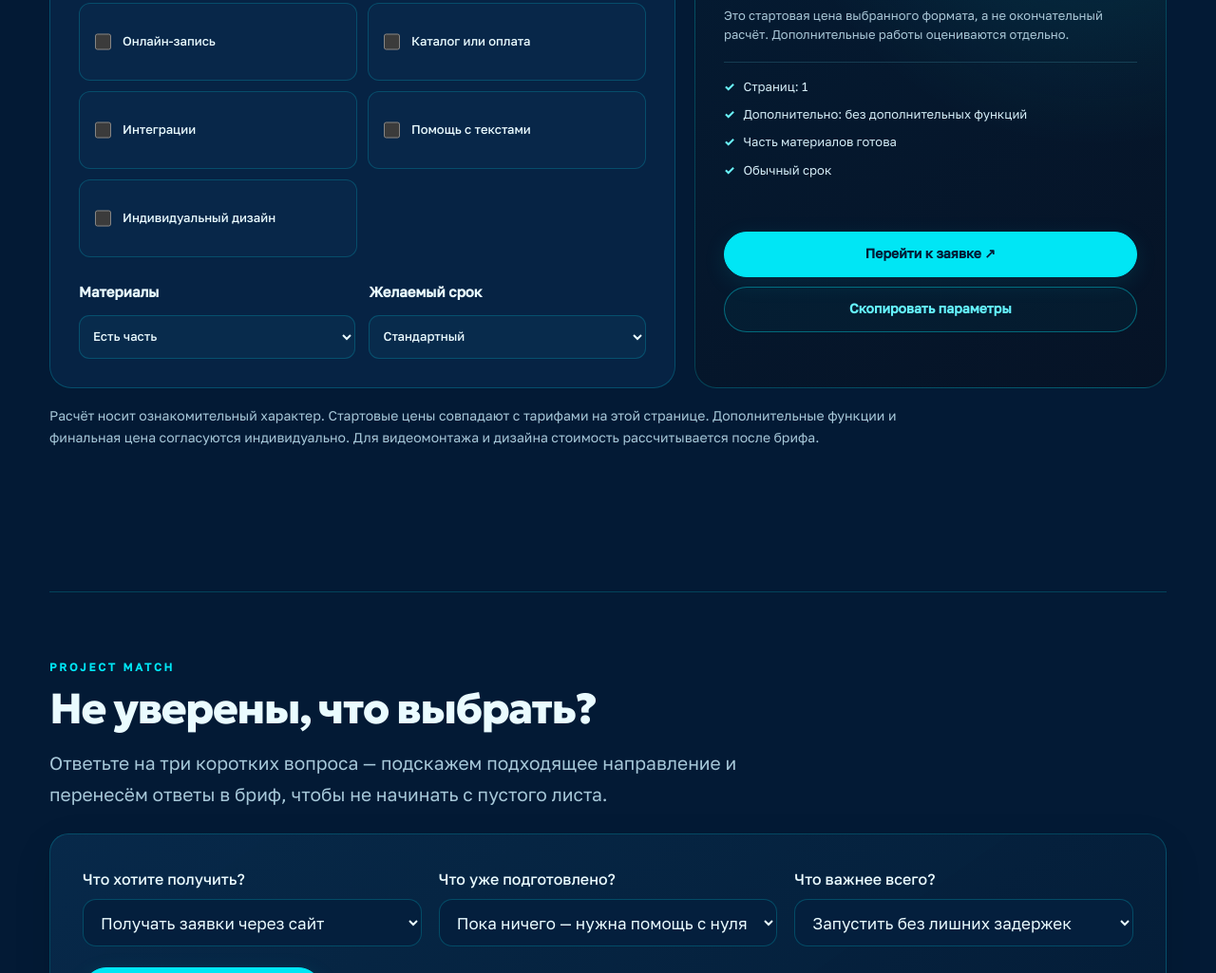
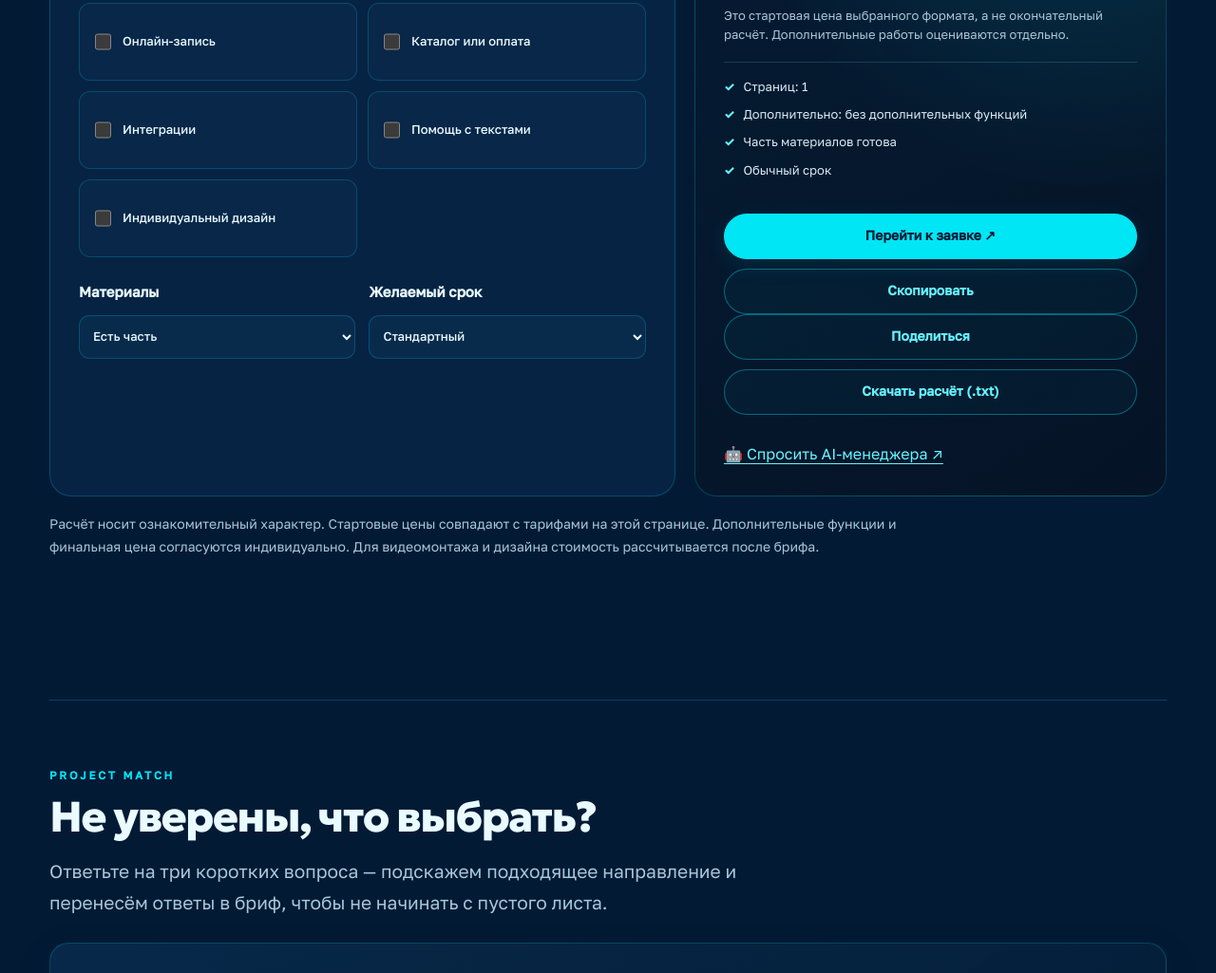
Before and after one commit to sean-way11/siteworksstudio-web, a plain HTML site: page services.html in a window 1280 px wide. Shown: the part 2479-3504 px from the top of the page at 95% size. Drawn offline with Linux system fonts and the light colour scheme.

Commit message:
Expose share/export controls and AI manager on project estimate

```diff
--- a/services.html
+++ b/services.html
@@ -34,7 +34,7 @@
 <link rel="preconnect" href="https://fonts.gstatic.com" crossorigin>
 <link href="https://fonts.googleapis.com/css2?family=Geologica:wght@700;800&family=Golos+Text:wght@400;500&display=swap" rel="stylesheet">
 <script src="assets/js/theme-init.js"></script>
-<link rel="stylesheet" href="assets/css/styles.css?v=estimator-20261113">
+<link rel="stylesheet" href="assets/css/styles.css?v=estimator-tools-2">
 </head>
 <body data-page="services">
 <a class="skip" href="#main">Перейти к содержимому</a>
@@ -135,9 +135,14 @@
         </ul>
         <div class="estimator-actions">
           <a href="order.html?service=landing" id="estimate-link" class="btn">Перейти к заявке ↗</a>
-          <button type="button" class="btn btn-alt" id="estimate-copy">Скопировать параметры</button>
+          <div class="estimator-tools">
+            <button type="button" class="btn btn-alt" id="estimate-copy">Скопировать</button>
+            <button type="button" class="btn btn-alt" id="estimate-share">Поделиться</button>
+          </div>
+          <button type="button" class="btn btn-alt" id="estimate-export">Скачать расчёт (.txt)</button>
         </div>
         <p class="note" id="estimate-copy-status" role="status" aria-live="polite"></p>
+        <a class="estimator-ai-link" href="https://t.me/siteworksstudioaimanager_bot" target="_blank" rel="noopener noreferrer">🤖 Спросить AI-менеджера ↗</a>
       </aside>
     </div>
     <p class="note estimator-disclaimer">Расчёт носит ознакомительный характер. Стартовые цены совпадают с тарифами на этой странице. Дополнительные функции и финальная цена согласуются индивидуально. Для видеомонтажа и дизайна стоимость рассчитывается после брифа.</p>
@@ -198,7 +203,7 @@
 <script src="assets/js/config.js"></script>
 <script src="assets/js/site.js"></script>
 <script src="assets/js/project-guide.js" defer></script>
-<script src="assets/js/project-estimator.js?v=1" defer></script>
+<script src="assets/js/project-estimator.js?v=2" defer></script>
 <style>
 .tqf.tqf{position:fixed!important;z-index:2147483646!important;right:16px!important;bottom:16px!important;
 left:auto!important;top:auto!important;inset-inline-start:auto!important;
```
